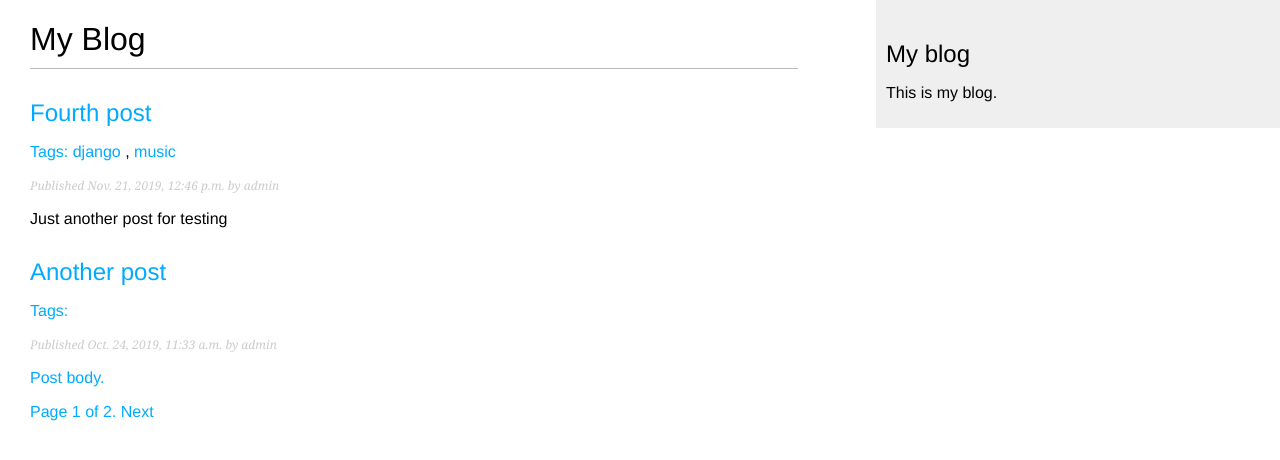
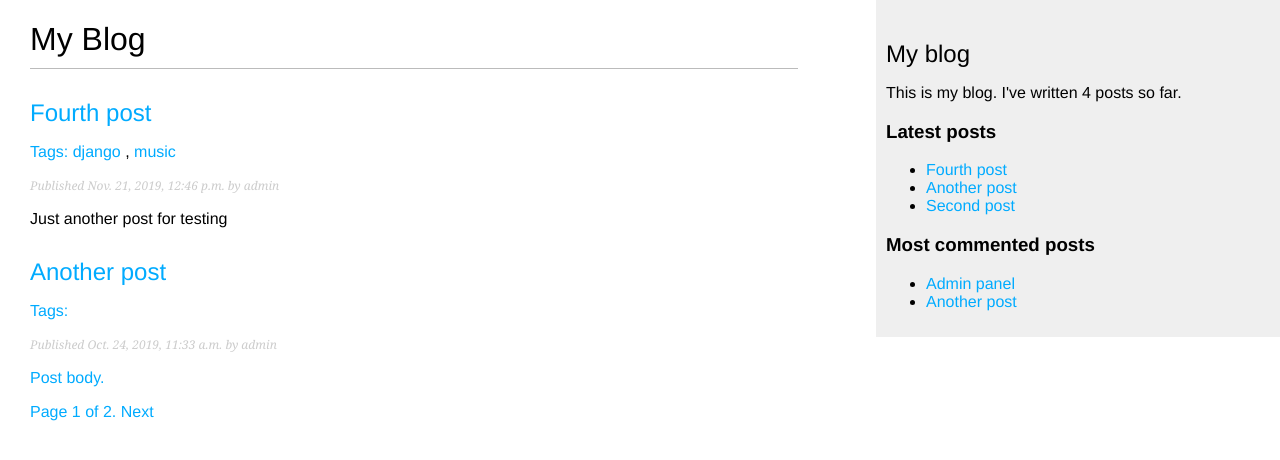
Before and after one commit to Hamito51/Blog_on_Django, a Django app: page /blog/ in a window 1280 px wide. Shown: the top 460 px of the page. Run offline with Django 3.2, Linux system fonts and the light colour scheme; data comes from the database, SQL or seed files in the repository; both versions use the stored data as it was after the commit; parts of the project's set-up code (start-up, migrations or seed data) failed here and were passed over.

Commit message:
Working with simple and inclusion tags

```diff
--- a/myblog/blog/templates/blog/base.html
+++ b/myblog/blog/templates/blog/base.html
@@ -1,3 +1,4 @@
+{% load blog_tags %}
 {% load static %}
 <!DOCTYPE html>
 <html lang="en">
@@ -16,7 +17,17 @@
 	</div>
 	<div id="sidebar">
 		<h2>My blog</h2>
-		<p>This is my blog.</p>
+		<p>This is my blog. I've written {% total_posts %} posts so far.</p>
+		<h3>Latest posts</h3>
+		{% show_latest_posts 3 %}
+
+		<h3>Most commented posts</h3>
+		{% get_most_commented_posts as most_commented_posts %}
+		<ul>
+			{% for post in most_commented_posts %}
+				<li><a href="{{ post.get_absolute_url }}">{{ post.title }}</a></li>
+			{% endfor %}
+		</ul>
 	</div>
 </body>
 </html>
--- /dev/null
+++ b/myblog/blog/templates/blog/post/latest_posts.html
@@ -0,0 +1,5 @@
+<ul>
+	{% for post in latest_posts %}
+		<li><a href="{{ post.get_absolute_url }}">{{ post.title }}</a></li>
+	{% endfor %}
+</ul>
--- /dev/null
+++ b/myblog/blog/templatetags/blog_tags.py
@@ -0,0 +1,20 @@
+from django import template
+from ..models import Post
+from django.db.models import Count
+
+
+register = template.Library()
+
+@register.simple_tag
+def total_posts():
+	return Post.published.count()
+
+@register.inclusion_tag('blog/post/latest_posts.html')
+def show_latest_posts(count=5):
+	latest_posts = Post.published.order_by('-publish')[:count]
+	return {'latest_posts': latest_posts}
+
+@register.simple_tag
+def get_most_commented_posts(count=2):
+	return Post.published.annotate(total_comments=Count('comments'))\
+							.order_by('-total_comments')[:count]
```
Also changed, not shown: myblog/blog/templatetags/__init__.py (added), myblog/db.sqlite3.
